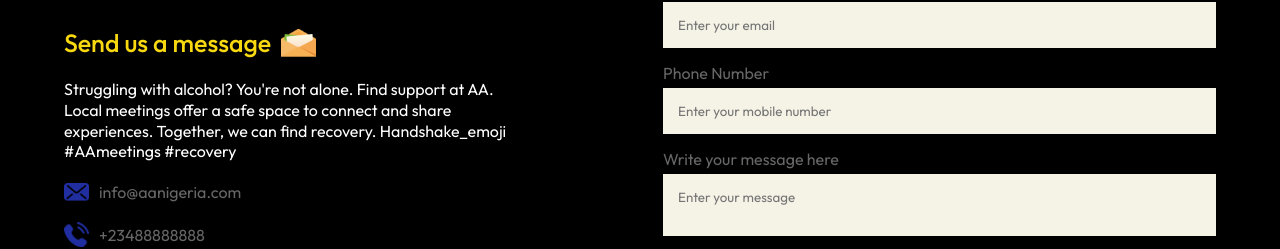
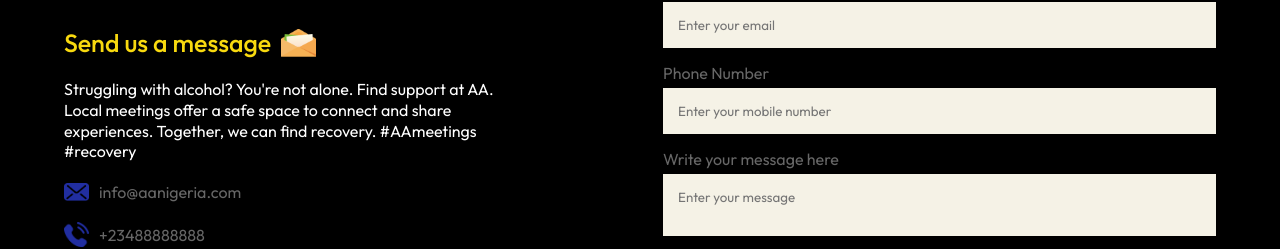
Before and after one commit to imchukwu/aanigeria, a React (Create React App) app: page /contact in a window 1280 px wide. Shown: the part 672-921 px from the top of the page. Built offline with nearby package versions, Linux system fonts and the light colour scheme.

Commit message:
remove wrong text

```diff
--- a/src/components/ContactContent.js
+++ b/src/components/ContactContent.js
@@ -39,7 +39,7 @@
         <p>
           Struggling with alcohol? You're not alone. Find support at AA. Local
           meetings offer a safe space to connect and share experiences.
-          Together, we can find recovery. Handshake_emoji #AAmeetings #recovery
+          Together, we can find recovery. #AAmeetings #recovery
         </p>
         <ul>
           <li>
```
